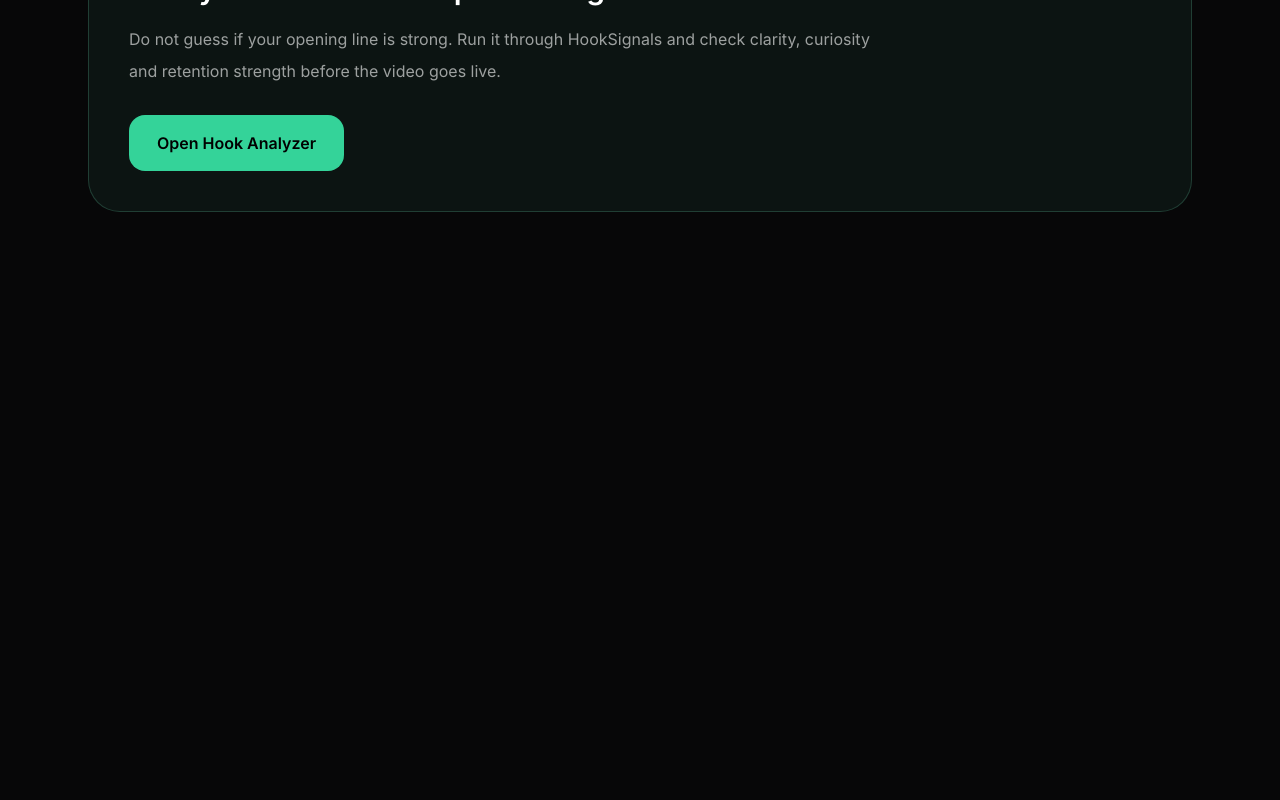
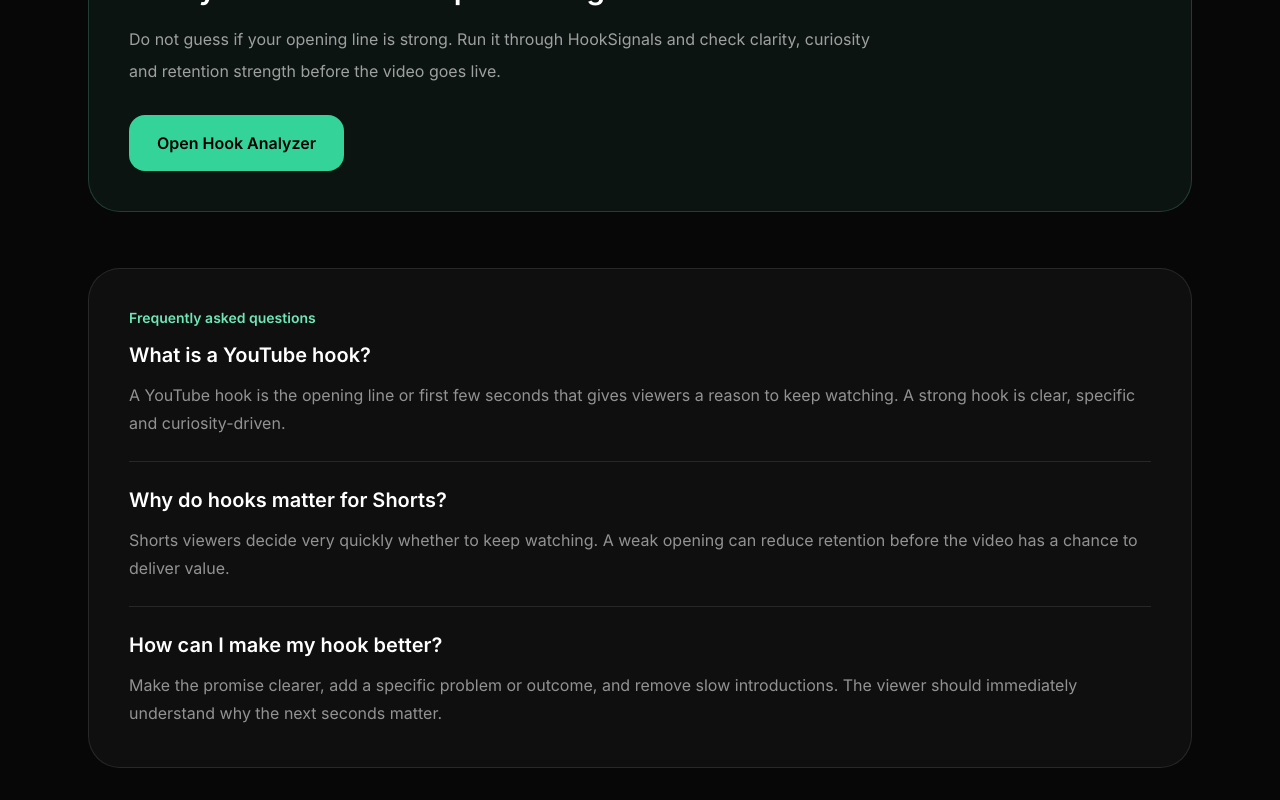
Before and after one commit to ValeBid/-hooksignals-site, a Next.js app: page /youtube-hook-generator in a window 1280 px wide. Shown: the part 1618-2418 px from the top of the page. Before the commit the page ends 1862 px from the top, so only its background shows below. Built offline with nearby package versions, Linux system fonts and the light colour scheme.

Commit message:
Update page.tsx
add faq to youtube hook generator

```diff
--- a/app/youtube-hook-generator/page.tsx
+++ b/app/youtube-hook-generator/page.tsx
@@ -1,3 +1,4 @@
+import FAQBlock from "../components/faq-block";
 export const metadata = {
   title: "YouTube Hook Generator | Create Better Video Hooks | HookSignals",
   description:
@@ -127,6 +128,25 @@ export default function YouTubeHookGeneratorPage() {
             Open Hook Analyzer
           </a>
         </section>
+        <FAQBlock
+          items={[
+            {
+              question: "What is a YouTube hook?",
+              answer:
+                "A YouTube hook is the opening line or first few seconds that gives viewers a reason to keep watching. A strong hook is clear, specific and curiosity-driven.",
+            },
+            {
+              question: "Why do hooks matter for Shorts?",
+              answer:
+                "Shorts viewers decide very quickly whether to keep watching. A weak opening can reduce retention before the video has a chance to deliver value.",
+            },
+            {
+              question: "How can I make my hook better?",
+              answer:
+                "Make the promise clearer, add a specific problem or outcome, and remove slow introductions. The viewer should immediately understand why the next seconds matter.",
+            },
+          ]}
+        />
       </section>
     </main>
   );
```
